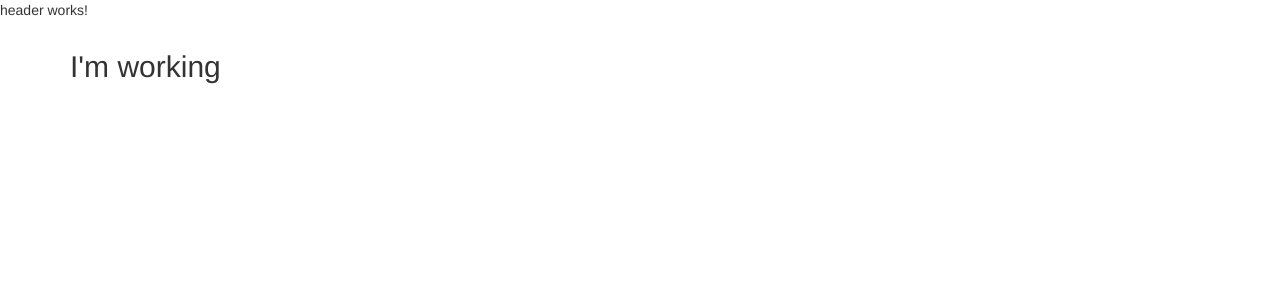
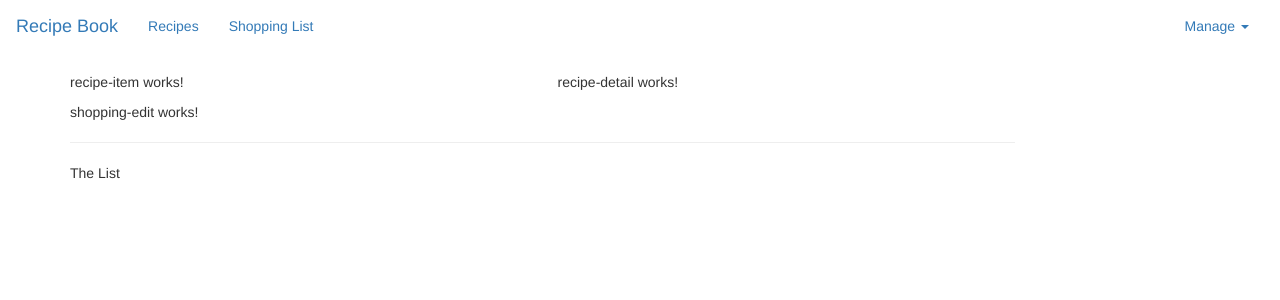
Before and after one commit to ollyhite/recipe-shoplist-angular, an Angular app: page / in a window 1280 px wide. Shown: the top 300 px of the page. Built offline with nearby package versions, Linux system fonts and the light colour scheme.

Commit message:
update header and connect all components

```diff
--- a/src/app/app.component.html
+++ b/src/app/app.component.html
@@ -3,7 +3,8 @@
 <div class="container">
   <div class="row">
     <div class="col-md-12">
-      <h2>I'm working</h2>
+      <app-recipes></app-recipes>
+      <app-shopping-list></app-shopping-list>
     </div>
   </div>
 </div>
--- a/src/app/header/header.component.html
+++ b/src/app/header/header.component.html
@@ -1 +1,24 @@
-<p>header works!</p>
+<nav class="navbar navbar-defaut">
+  <div class="container-fluid">
+    <div class="navbar-header">
+      <a href="#" class="navbar-brand">Recipe Book</a>
+    </div>
+    <div class="collapse navbar-collapse">
+      <ul class="nav navbar-nav">
+        <li><a href="#">Recipes</a></li>
+        <li><a href="#">Shopping List</a></li>
+      </ul>
+      <ul class="nav navbar-nav navbar-right">
+        <li class="dropdown">
+          <a href="#" class="dropdown-toggle" role="button"
+            >Manage <span class="caret"></span
+          ></a>
+          <ul class="dropdown-menu">
+            <li><a href="#">Save Data</a></li>
+            <li><a href="#">Fetch Data</a></li>
+          </ul>
+        </li>
+      </ul>
+    </div>
+  </div>
+</nav>
--- a/src/app/recipes/recipe-list/recipe-list.component.html
+++ b/src/app/recipes/recipe-list/recipe-list.component.html
@@ -1 +1 @@
-<p>recipe-list works!</p>
+<app-recipe-item></app-recipe-item>
--- a/src/app/recipes/recipes.component.html
+++ b/src/app/recipes/recipes.component.html
@@ -1 +1,8 @@
-<p>recipes works!</p>
+<div class="row">
+  <div class="col-md-5">
+    <app-recipe-list></app-recipe-list>
+  </div>
+  <div class="col-md-7">
+    <app-recipe-detail></app-recipe-detail>
+  </div>
+</div>
--- a/src/app/shopping-list/shopping-list.component.html
+++ b/src/app/shopping-list/shopping-list.component.html
@@ -1 +1,7 @@
-<p>shopping-list works!</p>
+<div class="row">
+  <div class="col-xs-10">
+    <app-shopping-edit></app-shopping-edit>
+    <hr />
+    <p>The List</p>
+  </div>
+</div>
```
